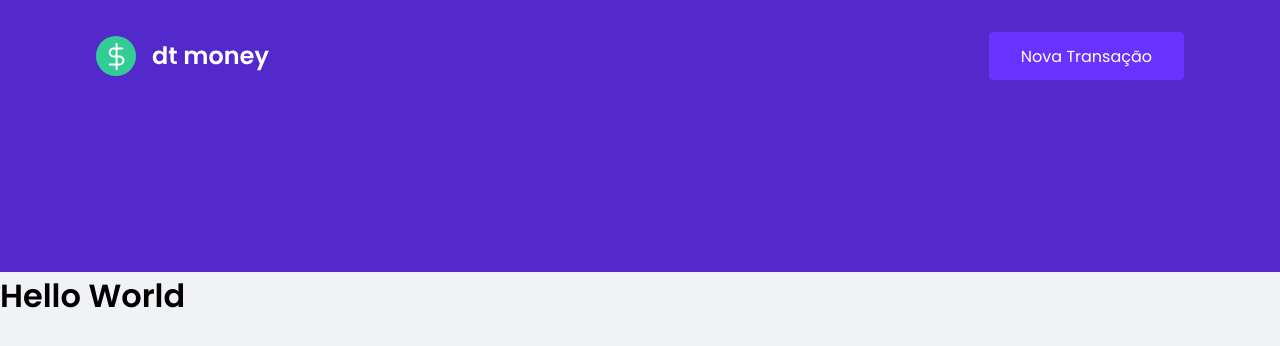
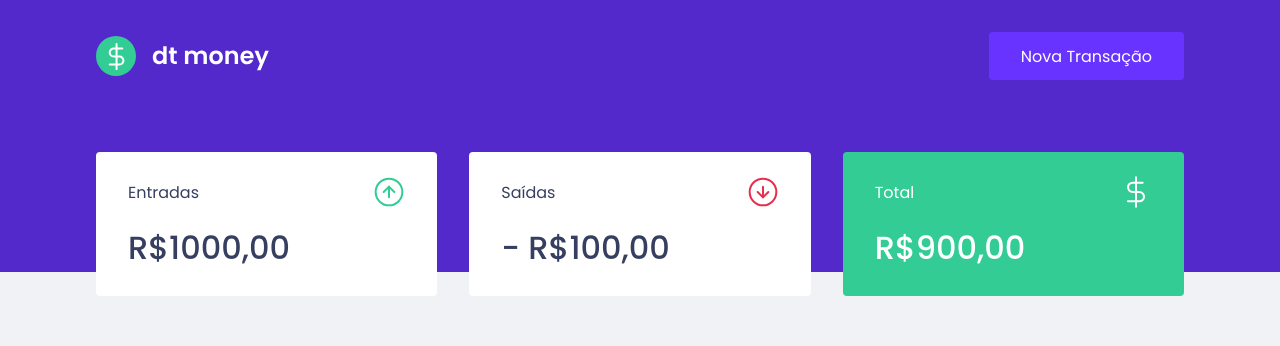
Before and after one commit to idpedro/ignite_dtmoney, a React (Create React App) app: page / in a window 1280 px wide. Shown: the top 346 px of the page. Built offline with nearby package versions, Linux system fonts and the light colour scheme.

Commit message:
Create Dashboard Component

```diff
--- a/src/App.tsx
+++ b/src/App.tsx
@@ -1,3 +1,4 @@
+import { Dashboard } from "./components/Dashboard";
 import { Header } from "./components/Header";
 import { GlobalStyle } from "./styles/global";
 
@@ -6,7 +7,7 @@
     <>
       <GlobalStyle />
       <Header />
-      <h1>Hello World</h1>
+      <Dashboard />
     </>
   );
 }
--- /dev/null
+++ b/src/components/Dashboard/index.tsx
@@ -0,0 +1,10 @@
+import { Summary } from "../Summary";
+import { Container } from "./styles";
+
+export function Dashboard() {
+  return (
+    <Container>
+      <Summary />
+    </Container>
+  );
+}
--- /dev/null
+++ b/src/components/Dashboard/styles.ts
@@ -0,0 +1,7 @@
+import styled from "styled-components";
+
+export const Container = styled.main`
+  max-width: 1120px;
+  margin: 0 auto;
+  padding: 2.5rem 1rem;
+`;
```
